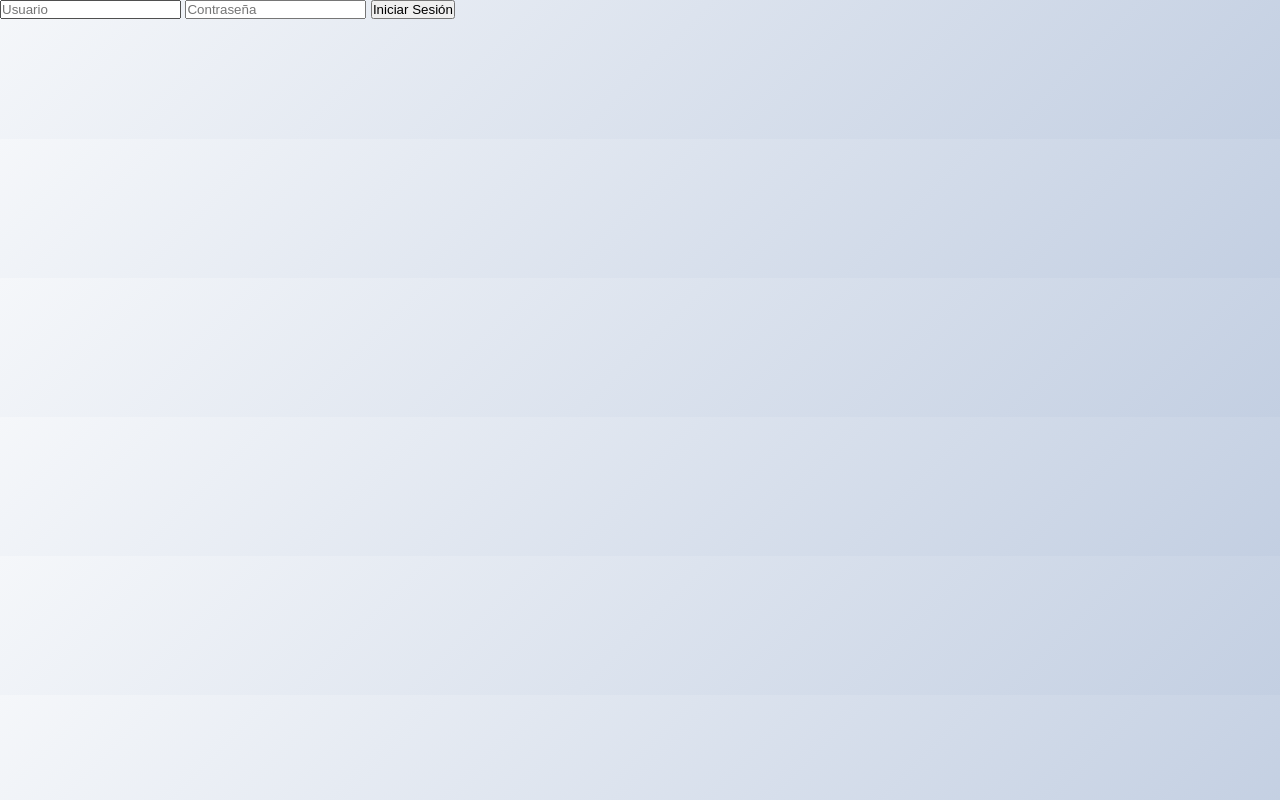
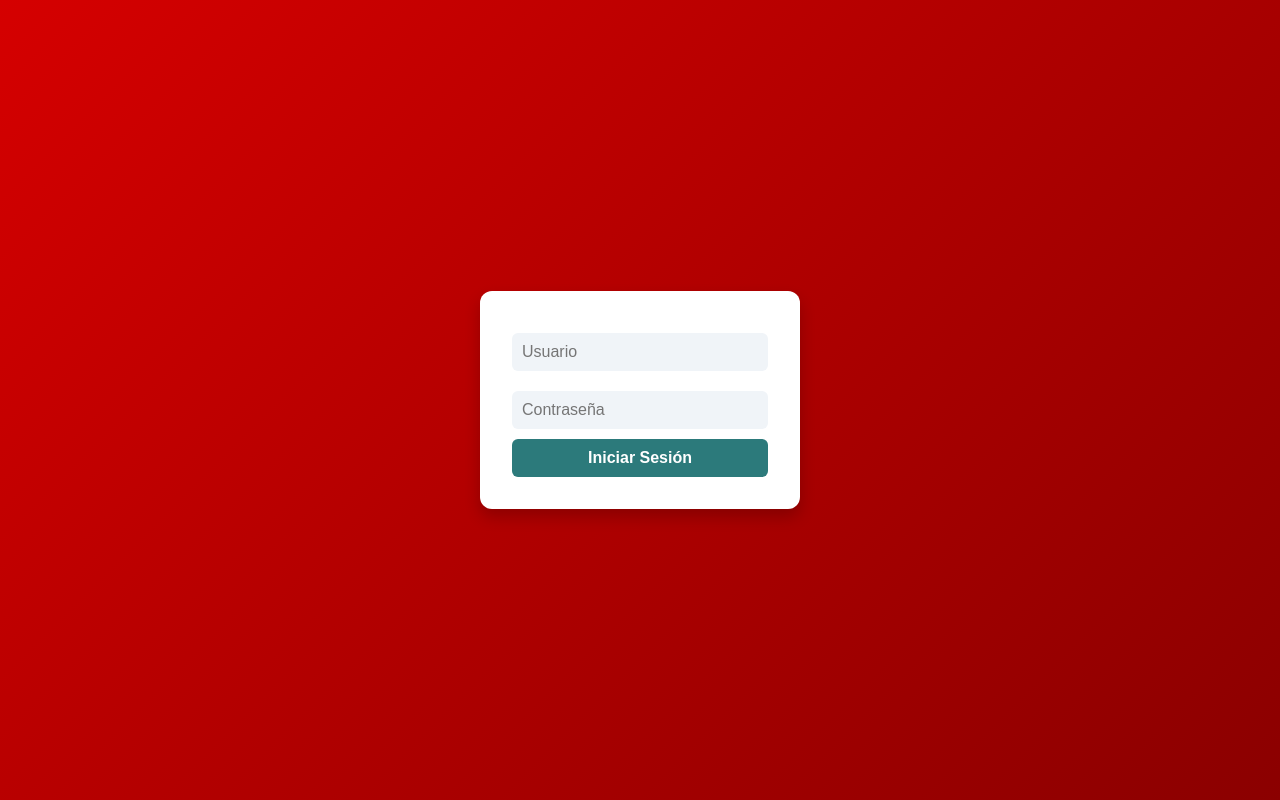
Before and after one commit to CCEPCAHER/caher, a website: page index.html in a window 1280 px wide. Drawn offline with Linux system fonts and the light colour scheme.

Commit message:
Update styles.css

```diff
--- a/styles.css
+++ b/styles.css
@@ -493,20 +493,23 @@ header h1 {
   opacity: 0.8;
 }
 /* ========================
-   ESTILOS PARA LA PÁGINA DE LOGIN
+   ESTILOS PARA EL LOGIN (solo para #login-container)
 ========================= */
-/* Aplica esta clase al <body> o a un contenedor principal en la página de login */
-.login-page {
+#login-container {
+  position: fixed;
+  top: 0;
+  left: 0;
+  width: 100%;
+  height: 100vh;
+  background: linear-gradient(135deg, #d50000, #8b0000);
   display: flex;
   justify-content: center;
   align-items: center;
-  min-height: 100vh;
-  /* Fondo vibrante para la pantalla de login */
-  background: linear-gradient(135deg, #d50000, #8b0000);
+  z-index: 1500;
 }
 
-.login-container {
-  background: rgba(255, 255, 255, 0.9);
+#login-container #login-form {
+  background: #fff;
   padding: 2rem;
   border-radius: 12px;
   box-shadow: 0 8px 16px rgba(0, 0, 0, 0.2);
@@ -514,12 +517,7 @@ header h1 {
   width: 320px;
 }
 
-.login-container h2 {
-  color: var(--color-text);
-  margin-bottom: 1rem;
-}
-
-.login-container input {
+#login-container #login-form input {
   width: 100%;
   padding: 10px;
   margin: 10px 0;
@@ -531,31 +529,24 @@ header h1 {
   transition: box-shadow var(--transition);
 }
 
-/* Efecto de foco para inputs */
-.login-container input:focus {
+#login-container #login-form input:focus {
   outline: none;
   box-shadow: 0 0 5px var(--color-primary);
 }
 
-.login-container button {
+#login-container #login-form button {
   width: 100%;
   padding: 10px;
-  background: var(--bg-light);
+  background: var(--color-primary);
   border: none;
   border-radius: 6px;
   font-size: 1rem;
   font-weight: bold;
-  color: var(--color-primary);
+  color: #fff;
   cursor: pointer;
-  transition: background var(--transition), color var(--transition);
+  transition: background var(--transition);
 }
 
-.login-container button:hover {
+#login-container #login-form button:hover {
   background: var(--color-primary-hover);
-  color: #fff;
 }
-
-.login-container input::placeholder {
-  color: #555;
-  opacity: 0.8;
-}
```
